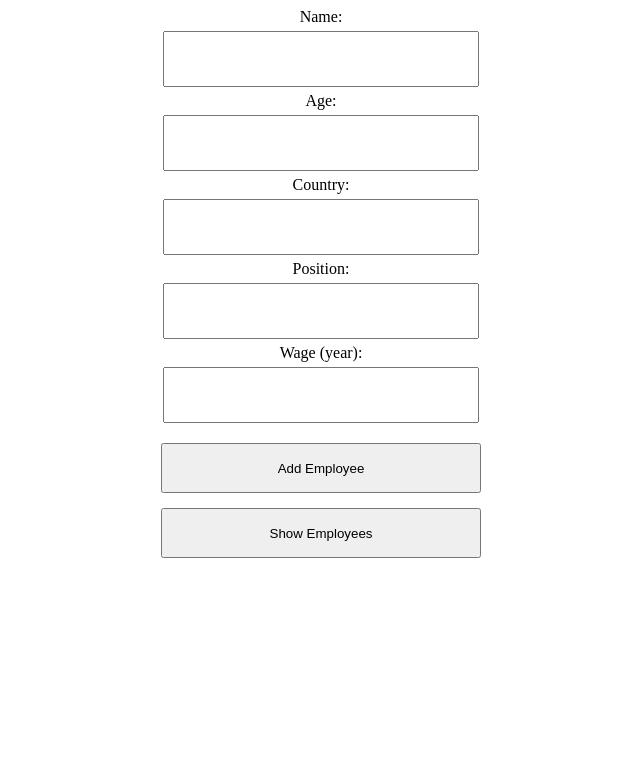
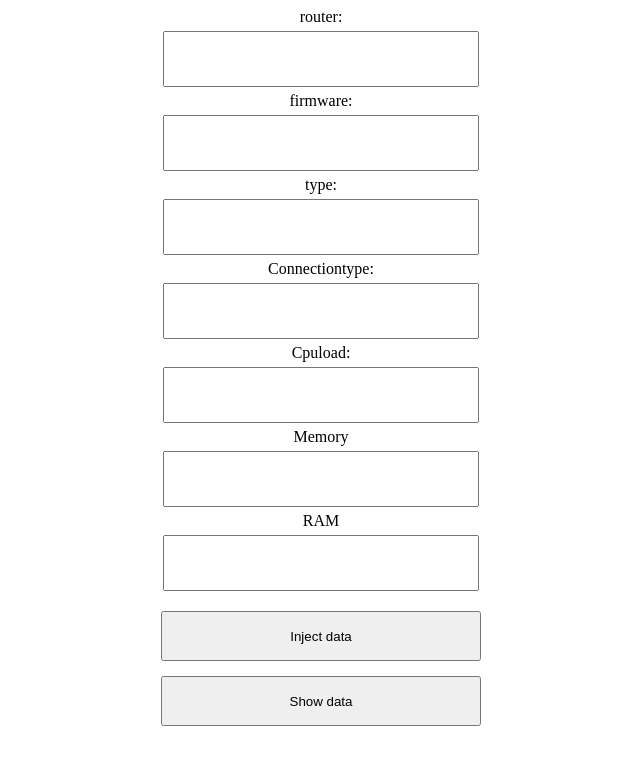
Before and after one commit to ProfileName/Crud-React, a React (Create React App) app in the folder client/: page / in a window 1280 px wide. Shown: the top 764 px of the page, without its empty margins (319-959 px from the left). Built offline with nearby package versions, Linux system fonts and the light colour scheme.

Commit message:
commit 2

```diff
--- a/client/src/App.js
+++ b/client/src/App.js
@@ -1,70 +1,116 @@
 import "./App.css";
-import { useState } from "react";
+import { useState, useEffect, useMemo } from "react";
 import Axios from "axios";
+import Table from "./table";
 
 function App() {
-  const [name, setName] = useState("");
-  const [age, setAge] = useState(0);
-  const [country, setCountry] = useState("");
-  const [position, setPosition] = useState("");
-  const [wage, setWage] = useState(0);
+  const [router, setRouter] = useState("");
+  const [firmware, setFirware] = useState("");
+  const [type, setType] = useState("");
+  const [Connectiontype, setCType] = useState("");
+  const [Cpuload, setCpuload] = useState(0);
+  const [Memory, setMemory] = useState(0);
+  const [RAM, setRAM] = useState(0);
 
-  const [newWage, setNewWage] = useState(0);
+ const columns = useMemo(()=> [
+{
+  Header: 'Routers',
+  columns:[
+    {
+      Header: "router",
+      accessor: "show.router"
+    },
+    {
+      Header: "Type",
+      accessor: "show.type"
+    },
+    {
+      Header: "firmware",
+      accessor: "show.firmware"
+    },
+    {
+      Header: "Connectiontype",
+      accessor: "Connectiontype"
+    },
+    {
+      Header: "Cpuload",
+      accessor: "Cpuload"
+    },
+    {
+      Header: "Memory",
+      accessor: "show.Memory"
+    },
+    {
+      Header: "RAM",
+      accessor: "show.RAM"
+    }
 
-  const [employeeList, setEmployeeList] = useState([]);
+  ]
 
-  const addEmployee = () => {
+}
+
+ ],
+  []
+ );
+
+  const [gridList, setGridList] = useState([]);
+
+  const insertData = () => {
     Axios.post("http://localhost:3001/create", {
-      name: name,
-      age: age,
-      country: country,
-      position: position,
-      wage: wage,
+      router: router,
+      firmware: firmware,
+      type: type,
+      Connectiontype: Connectiontype,
+      Cpuload: Cpuload,
+      Memory: Memory,
+      RAM : RAM,
     }).then(() => {
-      setEmployeeList([
-        ...employeeList,
+      setGridList([
+        ...gridList,
         {
-          name: name,
-          age: age,
-          country: country,
-          position: position,
-          wage: wage,
+          router: router,
+          firmware: firmware,
+          type: type,
+          Connectiontype: Connectiontype,
+          Cpuload: Cpuload,
+          Memory: Memory,
+          RAM : RAM,
         },
       ]);
     });
   };
 
-  const getEmployees = () => {
-    Axios.get("http://localhost:3001/employees").then((response) => {
-      setEmployeeList(response.data);
+  const getGrid = () => {
+    Axios.get("http://localhost:3001/grid").then((response) => {
+      setGridList(response.data);
     });
   };
 
-  const updateEmployeeWage = (id) => {
-    Axios.put("http://localhost:3001/update", { wage: newWage, id: id }).then(
-      (response) => {
-        setEmployeeList(
-          employeeList.map((val) => {
-            return val.id == id
-              ? {
-                  id: val.id,
-                  name: val.name,
-                  country: val.country,
-                  age: val.age,
-                  position: val.position,
-                  wage: newWage,
-                }
-              : val;
-          })
-        );
-      }
-    );
-  };
+  // const updateEmployeeWage = (id) => {
+  //   Axios.put("http://localhost:3001/update", { wage: newWage, id: id }).then(
+  //     (response) => {
+  //       setGridList(
+  //         gridList.map((val) => {
+  //           return val.id == id
+  //             ? {
+  //                 id: val.id,
+  //                 name: val.name,
+  //                 country: val.country,
+  //                 age: val.age,
+  //                 position: val.position,
+  //                 wage: newWage,
+  //               }
+  //             : val;
+  //         })
+  //       );
+  //     }
+  //   );
+  // };
 
-  const deleteEmployee = (id) => {
+  const deleteGridele = (id) => {
     Axios.delete(`http://localhost:3001/delete/${id}`).then((response) => {
-      setEmployeeList(
-        employeeList.filter((val) => {
+      setGridList(
+        gridList.filter((val) => {
           return val.id != id;
         })
       );
@@ -74,76 +120,85 @@ function App() {
   return (
     <div className="App">
       <div className="information">
-        <label>Name:</label>
+        <label>router:</label>
         <input
           type="text"
           onChange={(event) => {
-            setName(event.target.value);
+            setRouter(event.target.value);
           }}
         />
-        <label>Age:</label>
+        <label>firmware:</label>
         <input
           type="number"
           onChange={(event) => {
-            setAge(event.target.value);
+            setFirware(event.target.value);
           }}
         />
-        <label>Country:</label>
+        <label>type:</label>
         <input
           type="text"
           onChange={(event) => {
-            setCountry(event.target.value);
+            setType(event.target.value);
           }}
         />
-        <label>Position:</label>
+        <label>Connectiontype:</label>
         <input
           type="text"
           onChange={(event) => {
-            setPosition(event.target.value);
+            setCType(event.target.value);
           }}
         />
-        <label>Wage (year):</label>
+        <label>Cpuload:</label>
         <input
           type="number"
           onChange={(event) => {
-            setWage(event.target.value);
+            setCpuload(event.target.value);
           }}
         />
-        <button onClick={addEmployee}>Add Employee</button>
+        <label>Memory</label>
+        <input
+          type="number"
+          onChange={(event)=>{
+            setMemory(event.target.value);
+          }}
+        />
+        <label>RAM</label>
+        <input
+          type="number"
+          onChange={(event)=>{
+            setRAM(event.target.value);
+          }}
+        />
+        <button onClick={insertData}>Inject data</button>
       </div>
       <div className="employees">
-        <button onClick={getEmployees}>Show Employees</button>
+        <button onClick={getGrid}>Show data</button>
 
-        {employeeList.map((val, key) => {
+        {gridList.map((val, key) => {
           return (
             <div className="employee">
               <div>
-                <h3>Name: {val.name}</h3>
-                <h3>Age: {val.age}</h3>
-                <h3>Country: {val.country}</h3>
-                <h3>Position: {val.position}</h3>
-                <h3>Wage: {val.wage}</h3>
+                <h3>router: {val.router}</h3>
+                <h3>firmware: {val.firmware}</h3>
+                <h3>type: {val.type}</h3>
+                <h3>Connectiontype: {val.Connectiontype}</h3>
+                <h3>Cpuload: {val.Cpuload}</h3>
+                <h3>Memory: {val.Memory}</h3>
+                <h3>RAM: {val.RAM}</h3>
               </div>
               <div>
-                <input
-                  type="text"
-                  placeholder="2000..."
-                  onChange={(event) => {
-                    setNewWage(event.target.value);
-                  }}
-                />
-                <button
+                {/* <button
                   onClick={() => {
                     updateEmployeeWage(val.id);
                   }}
                 >
                   {" "}
                   Update
-                </button>
+                </button> */}
 
                 <button
                   onClick={() => {
-                    deleteEmployee(val.id);
+                    deleteGridele(val.id);
                   }}
                 >
                   Delete
--- /dev/null
+++ b/client/src/table.js
@@ -0,0 +1,42 @@
+import React from "react";
+import {useTable} from "react-table"
+
+export default function Table({columns, data})
+{
+    const{
+        getTableProps,
+        getTableBodyProps,
+        headerGroups,
+        rows,
+        prepareRow
+    } = useTable({
+        columns,
+        data
+    });
+    return (
+        <table {...getTableProps()}>
+          <thead>
+            {headerGroups.map(headerGroup => (
+              <tr {...headerGroup.getHeaderGroupProps()}>
+                {headerGroup.headers.map(column => (
+                  <th {...column.getHeaderProps()}>{column.render("Header")}</th>
+                ))}
+              </tr>
+            ))}
+          </thead>
+          <tbody {...getTableBodyProps()}>
+            {rows.map((row, i) => {
+              prepareRow(row);
+              return (
+                <tr {...row.getRowProps()}>
+                  {row.cells.map(cell => {
+                    return <td {...cell.getCellProps()}>{cell.render("Cell")}</td>;
+                  })}
+                </tr>
+              );
+            })}
+          </tbody>
+        </table>
+      );
+
+}
```
Also changed, not shown: 1 other file (tests, documents, lock files or other folders).
